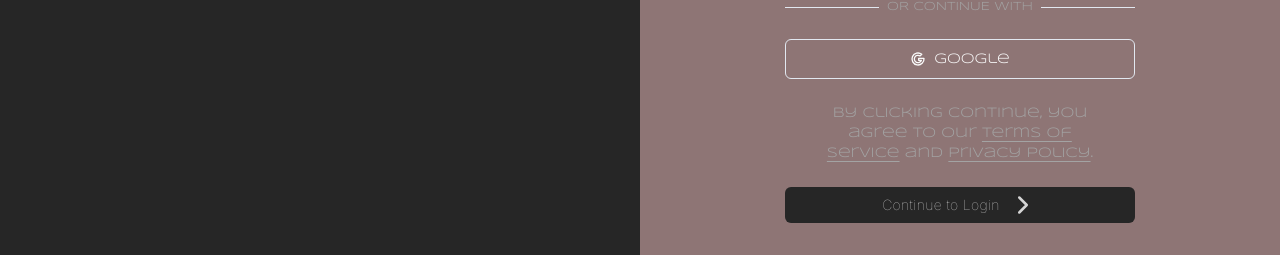
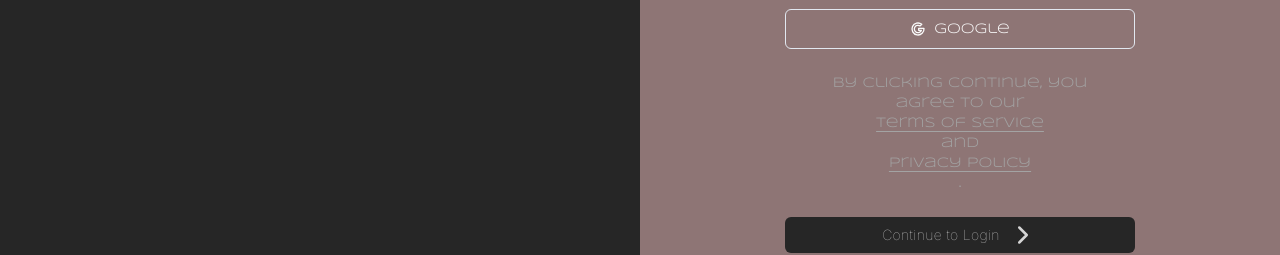
Before and after one commit to Lit2L/louvair-stripe2.0, a Next.js app: page /register in a window 1280 px wide. Shown: the part 457-712 px from the top of the page. Built offline with nearby package versions, Linux system fonts and the light colour scheme; no server answers.

Commit message:
build fixes

```diff
--- a/app/(auth)/register/page.tsx
+++ b/app/(auth)/register/page.tsx
@@ -1,5 +1,3 @@
-import Link from 'next/link'
-
 import { cn } from '@/lib/utils'
 import { Button, buttonVariants } from '@/components/ui/button'
 import { Icons } from '@/components/shared/icons'
@@ -7,6 +5,7 @@ import { UserAuthForm } from '@/components/user-auth-form'
 import { Suspense } from 'react'
 import { Logo } from '@/components/icons/Logo'
 import { ChevronRight } from 'lucide-react'
+import Link from 'next/link'
 
 export const metadata = {
   title: 'Create an account',
@@ -32,20 +31,8 @@ export default function RegisterPage() {
 
           <p className='px-8 text-center text-sm text-muted-foreground'>
             By clicking continue, you agree to our{' '}
-            <Link
-              href='/terms'
-              className='hover:text-brand underline underline-offset-4'
-            >
-              Terms of Service
-            </Link>{' '}
-            and{' '}
-            <Link
-              href='/privacy'
-              className='hover:text-brand underline underline-offset-4'
-            >
-              Privacy Policy
-            </Link>
-            .
+            <p className='hover:text-brand underline underline-offset-4'>Terms of Service</p> and{' '}
+            <p className='hover:text-brand underline underline-offset-4'>Privacy Policy</p>.
           </p>
           <Button
             className={cn(
@@ -53,7 +40,7 @@ export default function RegisterPage() {
               'w-full bg-neutral-800 font-sans text-neutral-300'
             )}
           >
-            <a href='/login'>
+            <Link href='/login'>
               <span className='text-center justify-center font-thin tracking-wide h-full w-full flex items-center hover:underline '>
                 Continue to Login
                 <ChevronRight
@@ -61,7 +48,7 @@ export default function RegisterPage() {
                   size={30}
                 />
               </span>
-            </a>
+            </Link>
           </Button>
         </div>
       </div>
--- a/components/Footer.tsx
+++ b/components/Footer.tsx
@@ -8,9 +8,17 @@ export default function Footer() {
     <footer className='mx-auto max-w-[1920px] px-6 pt-6 bg-zinc-900'>
       <div className='grid grid-cols-1 gap-8 py-12 text-white transition-colors duration-150 border-b lg:grid-cols-12 border-zinc-600 bg-zinc-900'>
         <div className='col-span-1 lg:col-span-2'>
-          <Link href='/' className='flex items-center flex-initial font-bold md:mr-24'>
+          <Link
+            href='/'
+            className='flex items-center flex-initial font-bold md:mr-24'
+          >
             <span className='mr-2 border rounded-full border-zinc-700'>
-              <Image src={Louvair} alt='Louvair Logo' width={40} height={40} />
+              <Image
+                src={Louvair}
+                alt='Louvair Logo'
+                width={40}
+                height={40}
+              />
             </span>
             <span className='font-bold text-xl'>L&apos;</span>
             <span className='text-sm font-bold'>ouvair</span>
@@ -60,20 +68,14 @@ export default function Footer() {
               </p>
             </li>
             <li className='py-3 md:py-0 md:pb-4'>
-              <Link
-                href='/'
-                className='text-white transition duration-150 ease-in-out hover:text-zinc-200'
-              >
+              <p className='text-white transition duration-150 ease-in-out hover:text-zinc-200'>
                 Privacy Policy
-              </Link>
+              </p>
             </li>
             <li className='py-3 md:py-0 md:pb-4'>
-              <Link
-                href='/'
-                className='text-white transition duration-150 ease-in-out hover:text-zinc-200'
-              >
+              <p className='text-white transition duration-150 ease-in-out hover:text-zinc-200'>
                 Terms of Use
-              </Link>
+              </p>
             </li>
           </ul>
         </div>
@@ -86,7 +88,10 @@ export default function Footer() {
         </div>
         <div className='flex items-center'>
           <span className='text-white text-xs px-3'>Crafted by</span>
-          <a href='https://vercel.com' aria-label='Logo Link'>
+          <a
+            href='https://vercel.com'
+            aria-label='Logo Link'
+          >
             <Image
               src={Louvair}
               height={20}
```
